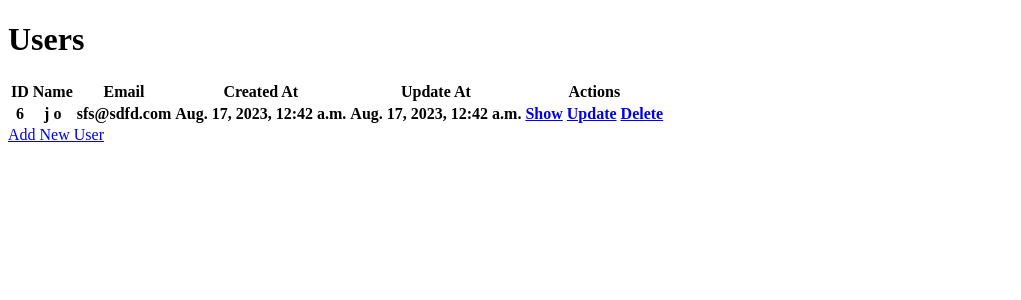
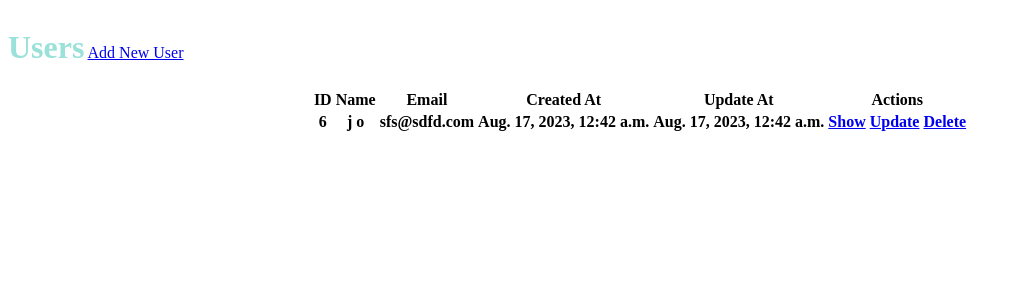
Before and after one commit to jarthurj/special-goggles, a Django app: page /users/ in a window 1280 px wide. Shown: the top 300 px of the page, without its empty margins (0-1021 px from the left). Run offline with Django 4.2, Linux system fonts and the light colour scheme; data comes from the database, SQL or seed files in the repository; both versions use the stored data as it was after the commit; lists and menus that the app fills with data are empty.

Commit message:
django practice

```diff
--- /dev/null
+++ b/users/apps/user_crud/static/users.css
@@ -0,0 +1,12 @@
+h1{
+	color:#99e1d9;
+	display:inline-block;
+}
+
+div{
+	text-align:center;
+}
+
+.center{
+	margin:0 auto;
+}
--- a/users/apps/user_crud/templates/user_crud/users.html
+++ b/users/apps/user_crud/templates/user_crud/users.html
@@ -3,12 +3,15 @@
 <head>
 	<meta charset="utf-8">
 	<meta name="viewport" content="width=device-width, initial-scale=1">
+	<link rel="stylesheet" type="text/css" href="../../static/users.css">
 	<title></title>
 	{% load static %}
 </head>
 <body>
+
 	<h1>Users</h1>
-	<table>
+		<a href="/users/new/">Add New User</a>
+	<table class="center">
 		<tr>
 			<th>ID</th>
 			<th>Name</th>
@@ -28,6 +31,6 @@
 			</tr>
 		{% endfor %}
 	</table>
-	<a href="/users/new/">Add New User</a>
+
 </body>
 </html>
```
Also changed, not shown: users/apps/user_crud/templates/user_crud/add_user.html (+8 -5 lines), users/db.sqlite3.
